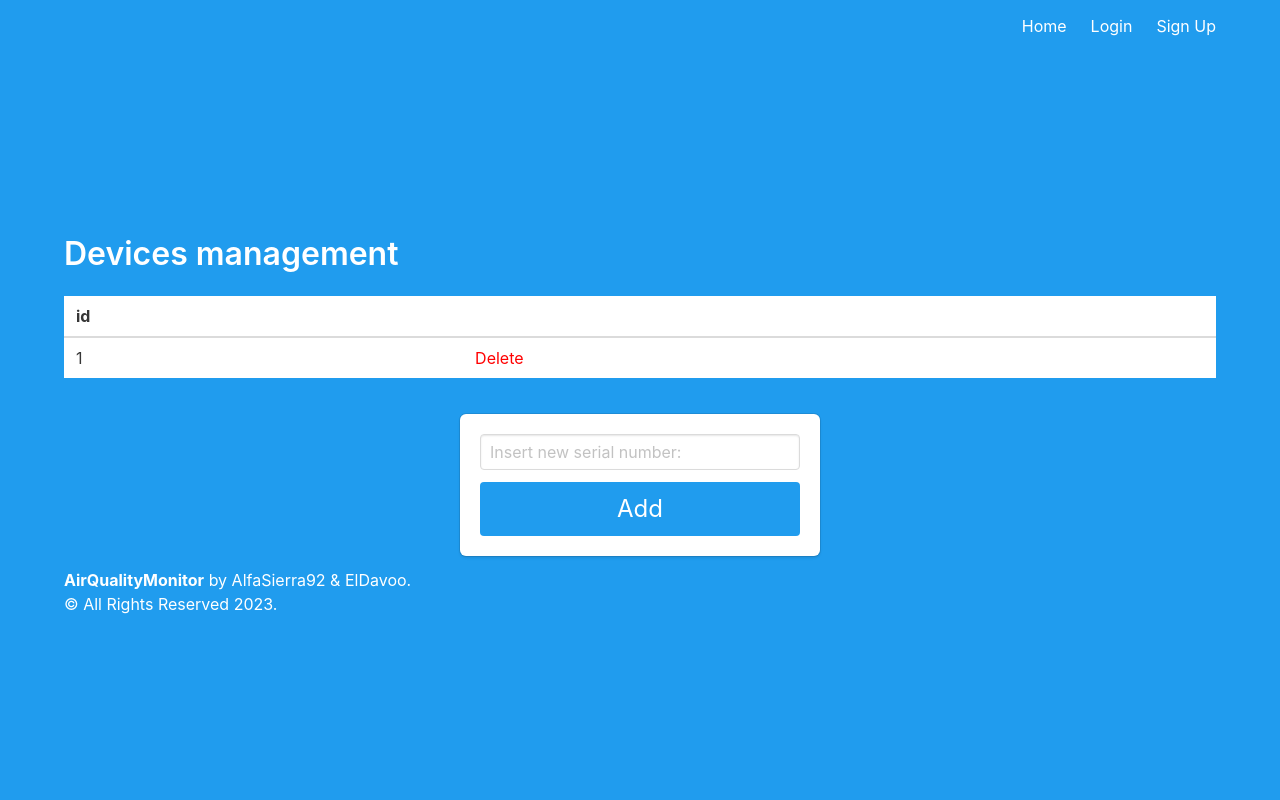
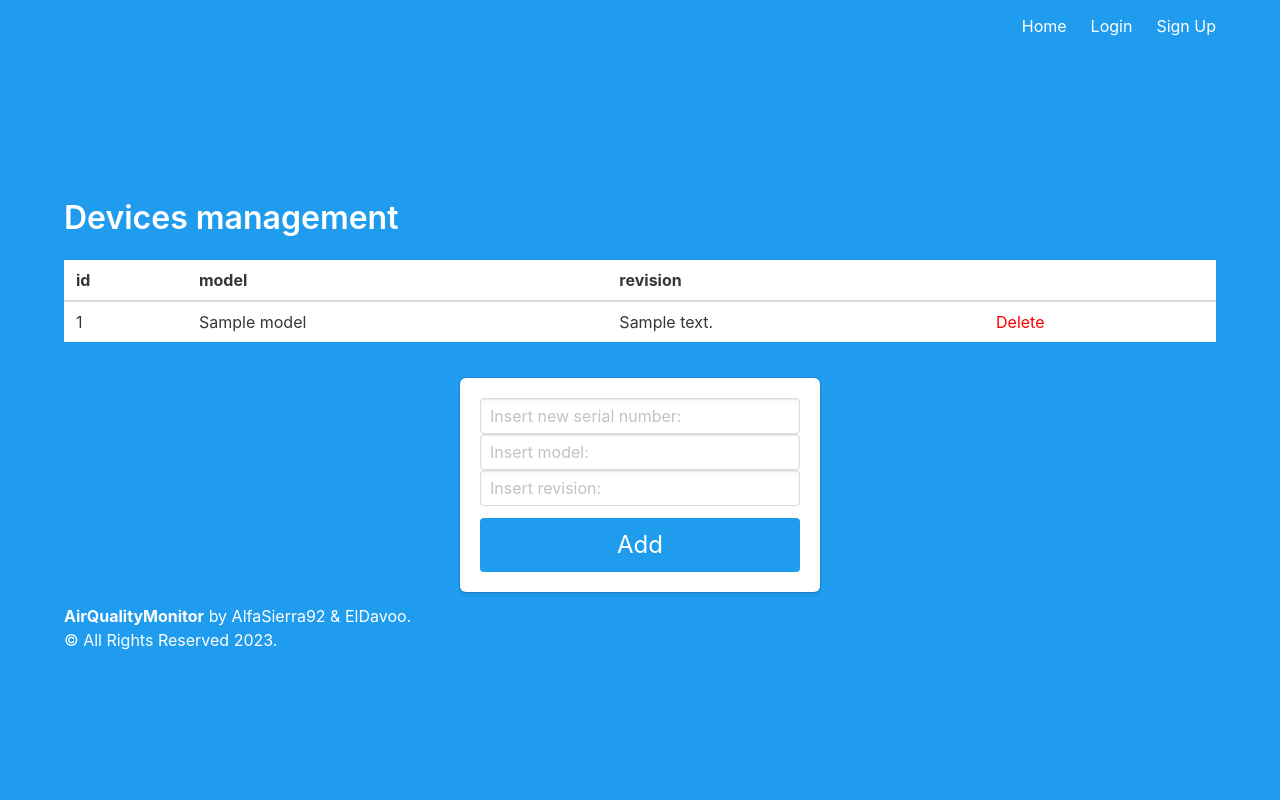
Before and after one commit to ElDavoo/ossigenio, a Python web app: template flask/project/templates/devices.html in a window 1280 px wide. Run offline with Jinja, Linux system fonts and the light colour scheme; the template is opened without the code that fills it: most values are stand-ins (such as "Sample title", 1, 10 or a date in 2020).

Commit message:
Fix add devices

```diff
--- a/flask/project/templates/devices.html
+++ b/flask/project/templates/devices.html
@@ -15,18 +15,17 @@
   <thead>
     <tr>
       <th>id</th>
+      <th>model</th>
+      <th>revision</th>
       <th></th>
-      <!--<th>Email</th>
-      <th>Device serial number</th>
-      <th>Is an administrator?</th>
-      <th></th>
-      <th></th>-->
     </tr>
   </thead>
   <tbody>
     {% for device in devices %}
       <tr>
         <td>{{ device.id }}</td>
+        <td>{{ device.model }}</td>
+        <td>{{ device.revision }}</td>
         <td><a href="{{url_for('main.devices_delete', id=device.id)}}" class="btn btn-danger" style="color:red">Delete</a></td>
       </tr>
     {% endfor %}
@@ -39,6 +38,8 @@
         <div class="field">
             <div class="control">
                 <input class="input" type="serialNum" name="serialNum" placeholder="Insert new serial number:">
+                <input class="input" type="model" name="model" placeholder="Insert model:">
+                <input class="input" type="revision" name="revision" placeholder="Insert revision:">
             </div>
         </div>
         <button class="button is-block is-info is-large is-fullwidth">Add</button>
```
Also changed, not shown: flask/project/website/main.py (+6 -3 lines).
